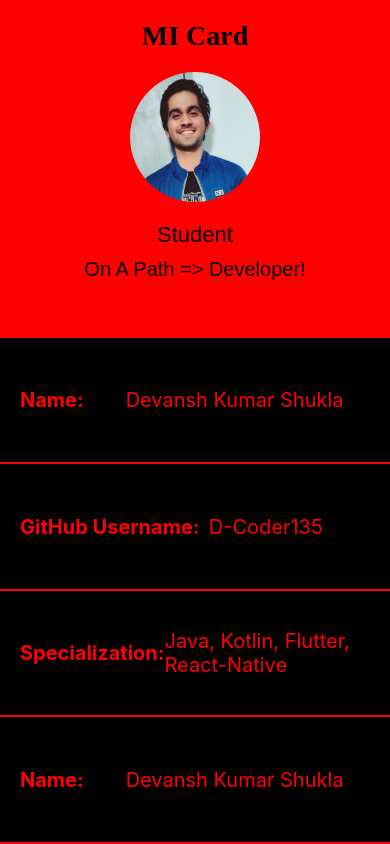
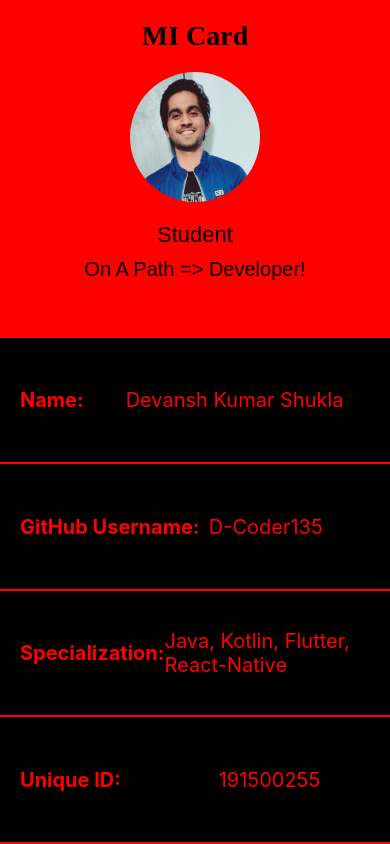
Before and after one commit to D-Coder135/IDCard_App_React-Native, a React Native app: screen / in a window 390 px wide. Built offline with nearby package versions, Linux system fonts and the light colour scheme.

Commit message:
update the texts inside the Text tag

```diff
--- a/App.js
+++ b/App.js
@@ -27,8 +27,8 @@ export default function App() {
           <Text style = {{color: 'red', fontSize: 20 }}>Java, Kotlin, Flutter, React-Native</Text>
         </View>
         <View style = {styles.items}>
-        <Text style = {{color: 'red', flex: 0.8, fontSize: 20, fontWeight: 'bold' }}>Name:</Text>
-          <Text style = {{color: 'red', fontSize: 20 }}>Devansh Kumar Shukla</Text>
+        <Text style = {{color: 'red', flex: 0.8, fontSize: 20, fontWeight: 'bold' }}>Unique ID:</Text>
+          <Text style = {{color: 'red', fontSize: 20 }}>191500255</Text>
         </View>
       </View>
     </View>
```
